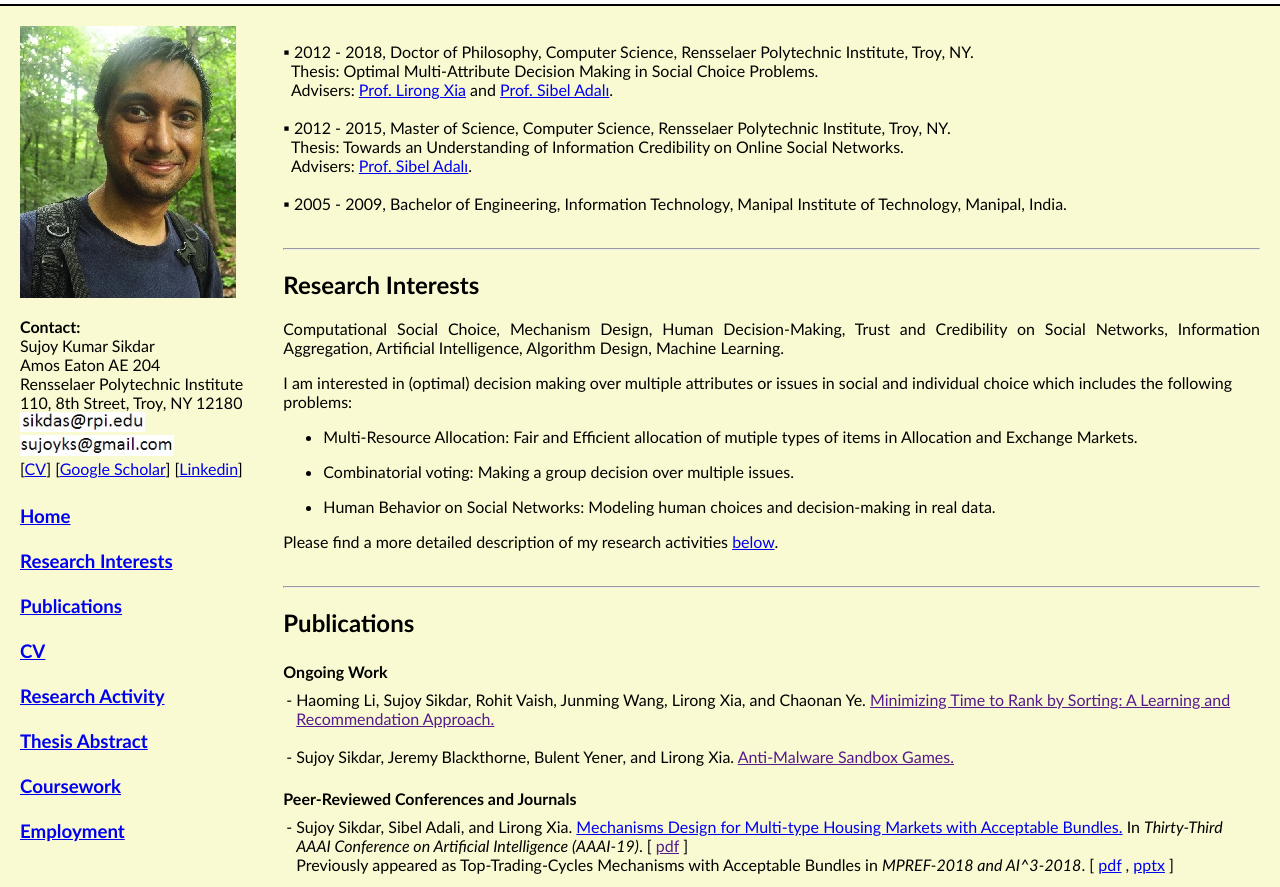
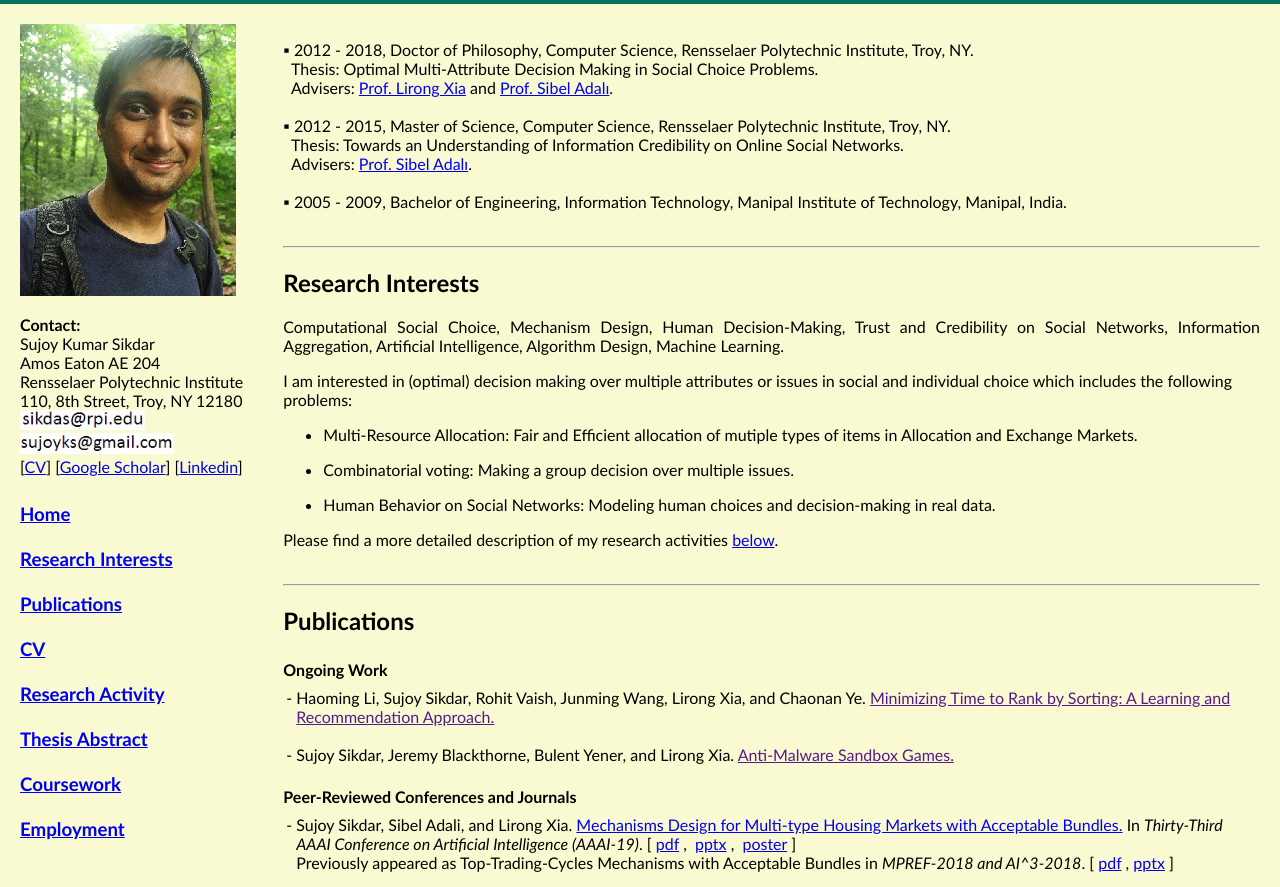
Before and after one commit to sujoyksikdar/sujoyksikdar.github.io, a plain HTML site: page index.html in a window 1280 px wide. Shown: the part 80-967 px from the top of the page. Drawn offline with Linux system fonts and the light colour scheme.

Commit message:
Update
Update

```diff
--- a/index.html
+++ b/index.html
@@ -19,7 +19,7 @@
 <body>
 	<div id="container">
     	<h1>Sujoy Kumar Sikdar</h1>
-	<hr color="black"><hr color="red"><hr color="red"><hr color="red"><hr color="white"><hr color="white"><hr color="white"><hr color="black">
+	<hr color=#a51417><hr color=#a51417><hr color=#a51417><hr color=#e1c4ac><hr color=#007360><hr color=#007360><hr color=#007360>
             <div id="left">
 		<img src="img.jpg">
 		<p align="left">
--- a/publications.html
+++ b/publications.html
@@ -31,9 +31,9 @@ Sujoy Sikdar, Jeremy Blackthorne, Bulent Yener, and Lirong Xia.
 </td>
 <td>
 Sujoy Sikdar, Sibel Adali, and Lirong Xia.
- <a href="papers/cmi_mpref.pdf">Mechanisms Design for Multi-type Housing Markets with Acceptable Bundles.</a>
-In <em> Thirty-Third AAAI Conference on Artificial Intelligence (AAAI-19)</em>. [&nbsp;<a href="">pdf</a>&nbsp;]<br />
-Previously appeared as Top-Trading-Cycles Mechanisms with Acceptable Bundles in <em>MPREF-2018 and AI^3-2018</em>. [&nbsp;<a href="papers/cmi_mpref.pdf">pdf</a>&nbsp;,&nbsp;<a href="papers/hmab-cmi-ttc.pptx">pptx</a>&nbsp;]
+ <a href="papers/hmab.pdf">Mechanisms Design for Multi-type Housing Markets with Acceptable Bundles.</a>
+In <em> Thirty-Third AAAI Conference on Artificial Intelligence (AAAI-19)</em>. [&nbsp;<a href="papers/hmab.pdf">pdf</a>&nbsp;, &nbsp;<a href="papers/hmab_spotlight.pptx.pdf">pptx</a>&nbsp;, &nbsp;<a href="papers/hmab-poster.pptx">poster</a>&nbsp;]<br />
+Previously appeared as Top-Trading-Cycles Mechanisms with Acceptable Bundles in <em>MPREF-2018 and AI^3-2018</em>. [&nbsp;<a href="papers/hmab_mpref.pdf">pdf</a>&nbsp;,&nbsp;<a href="papers/hmab-cmi-ttc.pptx">pptx</a>&nbsp;]
 </td>
 </tr>
 
```
Also changed, not shown: 5 other files.
